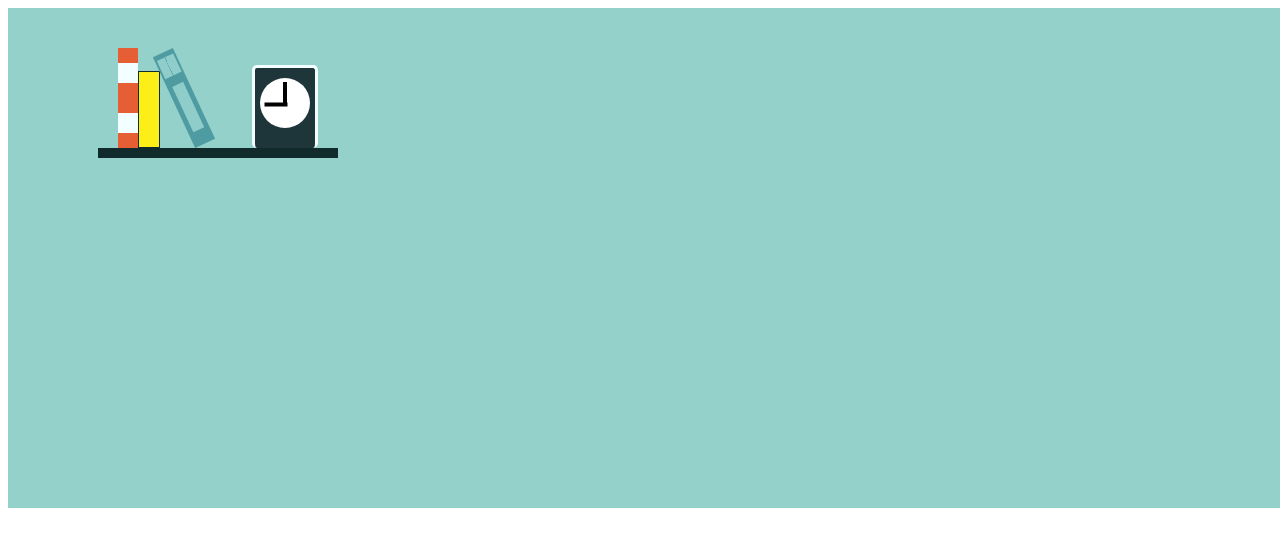
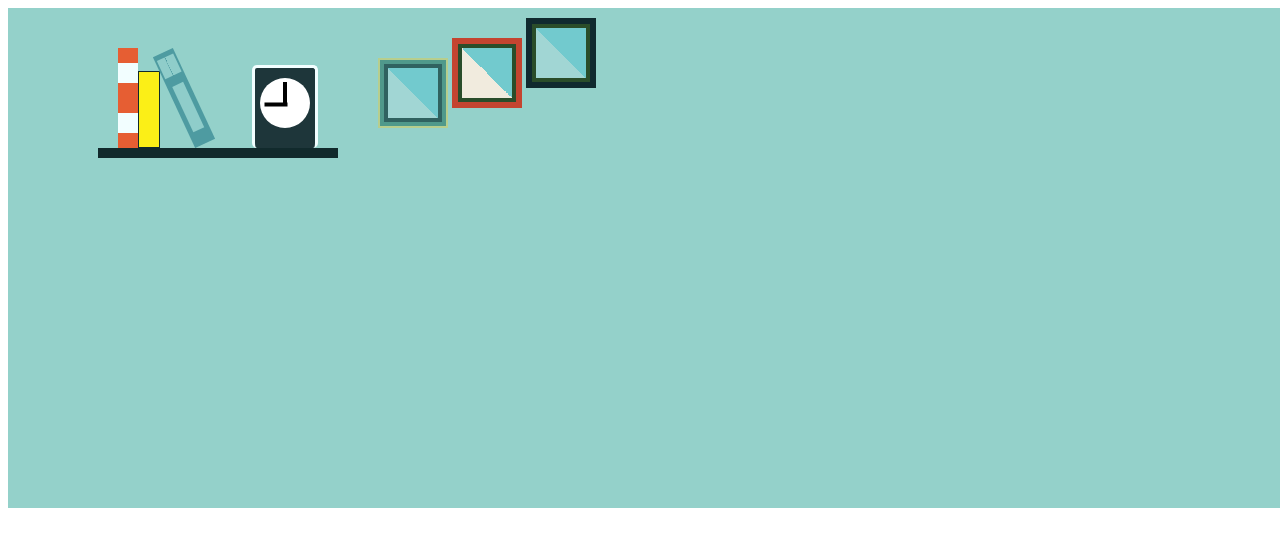
Before and after one commit to NahlaGalal/Twitter-banner, a plain HTML site: page index.html in a window 1280 px wide. Shown: the top 546 px of the page. Drawn offline with Linux system fonts and the light colour scheme.

Commit message:
Add frames

```diff
--- a/index.html
+++ b/index.html
@@ -24,6 +24,12 @@
       </div>
     </div>
 
+    <!-- Frames -->
+    <div class="frames">
+      <div class="frame frame-1"></div>
+      <div class="frame frame-2"></div>
+      <div class="frame frame-3"></div>
+    </div>
   </div>
 </body>
 </html>
--- a/style.css
+++ b/style.css
@@ -11,7 +11,7 @@
   width: 240px;
   height: 100px;
   top: 40px;
-  left: 6%;
+  left: 90px;
   border-bottom: 10px solid #112a2c;
   display: flex;
   justify-content: space-between;
@@ -118,3 +118,34 @@
   top: 15px;
   left: 14px;
 }
+
+/* -------------------------------------- */
+/* Frames */
+.frames {
+  position: absolute;
+  display: flex;
+  left: 380px;
+  top: 20px;
+  gap: 24px;
+}
+
+.frame {
+  width: 50px;
+  height: 50px;
+  background: linear-gradient(45deg, #a1d6d4 50%, #72cace 50%);
+}
+
+.frame-1 {
+  box-shadow: 0 0 0 4px #306260, 0 0 0 8px #50998b, 0 0 0 10px #b7ce8d;
+  margin-top: 40px;
+}
+
+.frame-2 {
+  background: linear-gradient(45deg, #f1ebde 50%, #72cace 50%);
+  box-shadow: 0 0 0 4px #2a4d2a, 0 0 0 10px #c44430;
+  margin-top: 20px;
+}
+
+.frame-3 {
+  box-shadow: 0 0 0 4px #2a4d2a, 0 0 0 10px #102a2f;
+}
```
